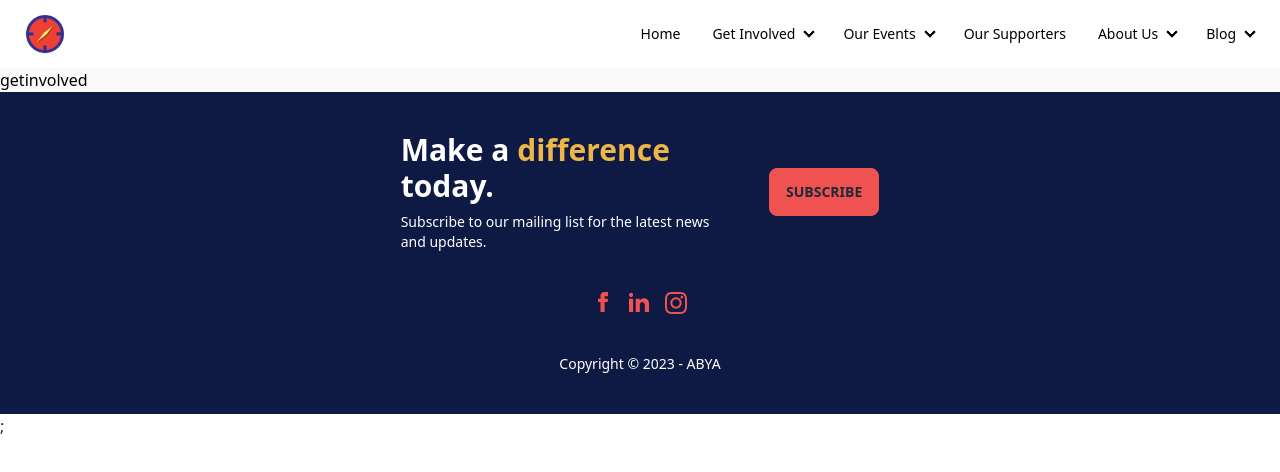
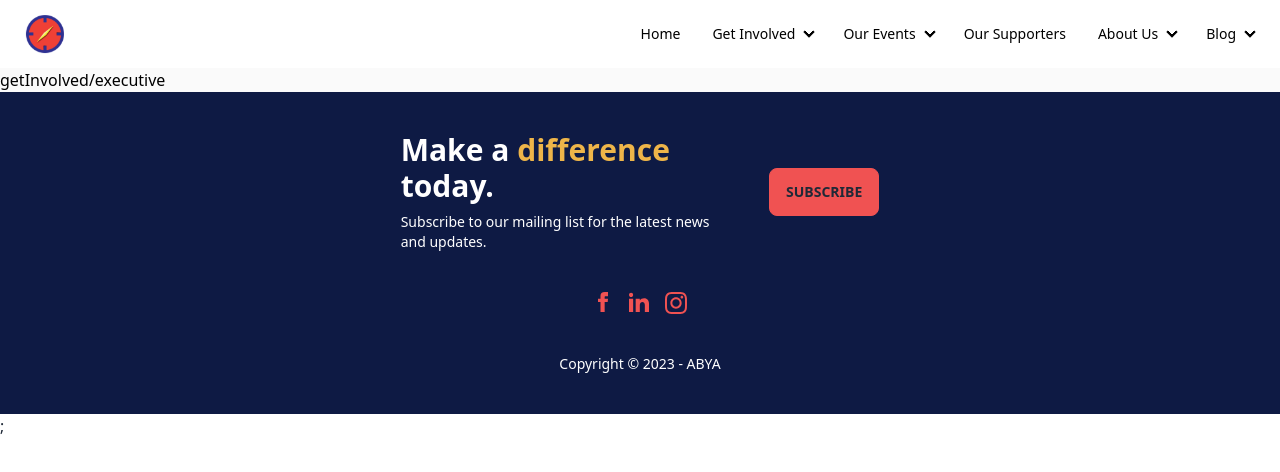
Before and after one commit to aseanbya/ABYAWebsite, a Next.js app: page /getInvolved/executive in a window 1280 px wide. Shown: the top 472 px of the page. Built offline with nearby package versions, Linux system fonts and the light colour scheme.

Commit message:
refactor: getInvolved tab

```diff
--- a/src/pages/getInvolved/executive/index.tsx
+++ b/src/pages/getInvolved/executive/index.tsx
@@ -1,10 +1,5 @@
 import PageLayout from "~/components/common/PageLayout";
 
-
 export default function Home() {
-    return (
-        <PageLayout>
-            getinvolved
-        </PageLayout>
-    );
+    return <PageLayout>getInvolved/executive</PageLayout>;
 }
--- a/src/pages/getInvolved/member/index.tsx
+++ b/src/pages/getInvolved/member/index.tsx
@@ -1,10 +1,5 @@
 import PageLayout from "~/components/common/PageLayout";
 
-
 export default function Home() {
-    return (
-        <PageLayout>
-            getinvolved
-        </PageLayout>
-    );
+    return <PageLayout>getinvolved/member</PageLayout>;
 }
--- a/src/pages/getInvolved/partner/index.tsx
+++ b/src/pages/getInvolved/partner/index.tsx
@@ -1,10 +1,5 @@
 import PageLayout from "~/components/common/PageLayout";
 
-
 export default function Home() {
-    return (
-        <PageLayout>
-            getinvolved
-        </PageLayout>
-    );
+    return <PageLayout>getinvolved/partner</PageLayout>;
 }
```
